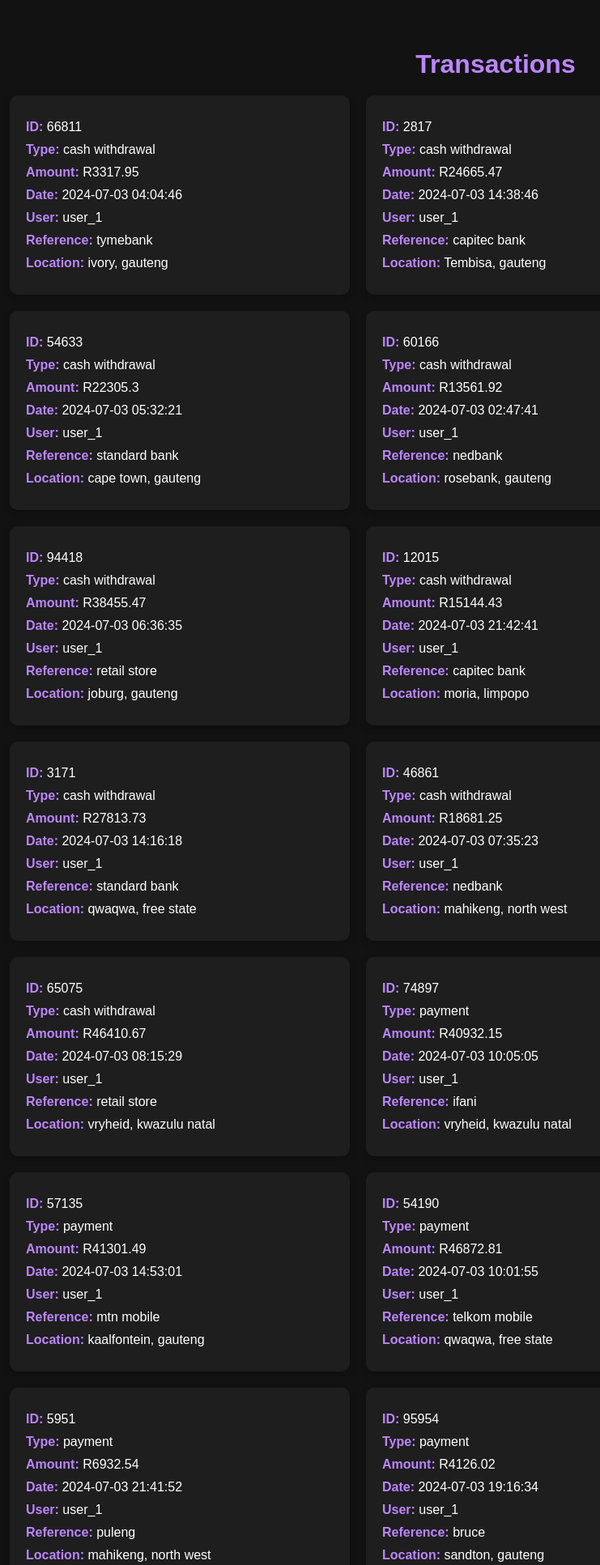
After one commit to scelokhoza/fraud-transaction-detector, a Flask app: page /transactions in a window 1280 px wide. The commit adds this page. Shown: the top 1933 px of the page at 81% size, without its empty margins (28-769 px from the left). Run offline with Flask 3, Linux system fonts and the light colour scheme.

Commit message:
final update

```diff
--- a/app.py
+++ b/app.py
@@ -1,10 +1,8 @@
-import joblib
-import random
-import pandas as pd
+import json
 from datetime import datetime
 from model import TransactionModel
 from analyze import AnalyzeTransaction
-from flask import Flask, request, jsonify, render_template, redirect
+from flask import Flask, request, jsonify, render_template
 
 
 app = Flask(__name__)
@@ -22,6 +20,10 @@ transactionModel.save_model()
 
 default_transaction = {"amount": 100.00, "trnsaction_type": "purchase", "ref": "mcdonald", "location": "city_province", "hour": 14, "day_of_week": 3}
 
+def load_transactions():
+    with open('transactions.json') as f:
+        transactions = json.load(f)
+    return transactions
 
 @app.route('/')
 def index():
@@ -31,6 +33,11 @@ def index():
 @app.route('/dashboard')
 def dashboard():
     return render_template("dashboard.html")
+
+@app.route('/transactions')
+def transactions():
+    transactions = load_transactions()
+    return render_template('transactions.html', transactions=transactions)
 
 
 @app.route('/analyze', methods=['POST'])
@@ -45,7 +52,6 @@ def analyze():
             "location": {"city": data.get('city', ''), "province": data.get('province', '')}
         }
 
-
         analyzer = AnalyzeTransaction(transaction)
         features = analyzer.process_transaction()
         fraud_probability = analyzer.predict_fraud(features)
--- a/model.py
+++ b/model.py
@@ -48,7 +48,7 @@ class TransactionModel:
         self.user_data = self.data[self.data['user'] == 'user_1']
         self.preprocess_data()
         self.location_encoder = OneHotEncoder(sparse_output=False, handle_unknown='ignore')
-        self.merchant_encoder = OneHotEncoder(sparse_output=False)
+        self.merchant_encoder = OneHotEncoder(sparse_output=False, handle_unknown='ignore')
         self.scaler = StandardScaler()
         self.model = RandomForestClassifier(n_estimators=100, random_state=42, class_weight='balanced')
 
--- a/static/styles.css
+++ b/static/styles.css
@@ -0,0 +1,53 @@
+body {
+    font-family: Arial, sans-serif;
+    background-color: #121212;
+    color: #ffffff;
+    margin: 0;
+    padding: 20px;
+}
+
+.container {
+    max-width: 1200px;
+    margin: 0 auto;
+    padding: 20px;
+}
+
+h1 {
+    color: #bb86fc;
+    text-align: center;
+    margin-bottom: 20px;
+}
+
+.transactions-list {
+    display: flex;
+    flex-wrap: wrap;
+    gap: 20px;
+}
+
+.transaction-item {
+    background-color: #1e1e1e;
+    border-radius: 10px;
+    padding: 20px;
+    width: calc(33.333% - 20px); /* Three items per row */
+    box-shadow: 0 4px 8px rgba(0, 0, 0, 0.2);
+}
+
+.transaction-item p {
+    margin: 10px 0;
+}
+
+.transaction-item strong {
+    color: #bb86fc;
+}
+
+@media (max-width: 768px) {
+    .transaction-item {
+        width: calc(50% - 20px); /* Two items per row on smaller screens */
+    }
+}
+
+@media (max-width: 480px) {
+    .transaction-item {
+        width: 100%; /* One item per row on very small screens */
+    }
+}
--- /dev/null
+++ b/templates/transactions.html
@@ -0,0 +1,27 @@
+<!DOCTYPE html>
+<html lang="en">
+<head>
+    <meta charset="UTF-8">
+    <meta name="viewport" content="width=device-width, initial-scale=1.0">
+    <title>Transactions</title>
+    <link rel="stylesheet" href="{{ url_for('static', filename='styles.css') }}">
+</head>
+<body>
+    <div class="container">
+        <h1>Transactions</h1>
+        <div class="transactions-list">
+            {% for transaction in transactions %}
+                <div class="transaction-item">
+                    <p><strong>ID:</strong> {{ transaction['id'] }}</p>
+                    <p><strong>Type:</strong> {{ transaction['transaction type'] }}</p>
+                    <p><strong>Amount:</strong> R{{ transaction['amount'] | round(2) }}</p>
+                    <p><strong>Date:</strong> {{ transaction['date'] }}</p>
+                    <p><strong>User:</strong> {{ transaction['user'] }}</p>
+                    <p><strong>Reference:</strong> {{ transaction['ref'] }}</p>
+                    <p><strong>Location:</strong> {{ transaction['location']['city'] }}, {{ transaction['location']['province'] }}</p>
+                </div>
+            {% endfor %}
+        </div>
+    </div>
+</body>
+</html>
```
Also changed, not shown: templates/dashboard.html (+9 -1 lines), transactions.json, 4 other files.
